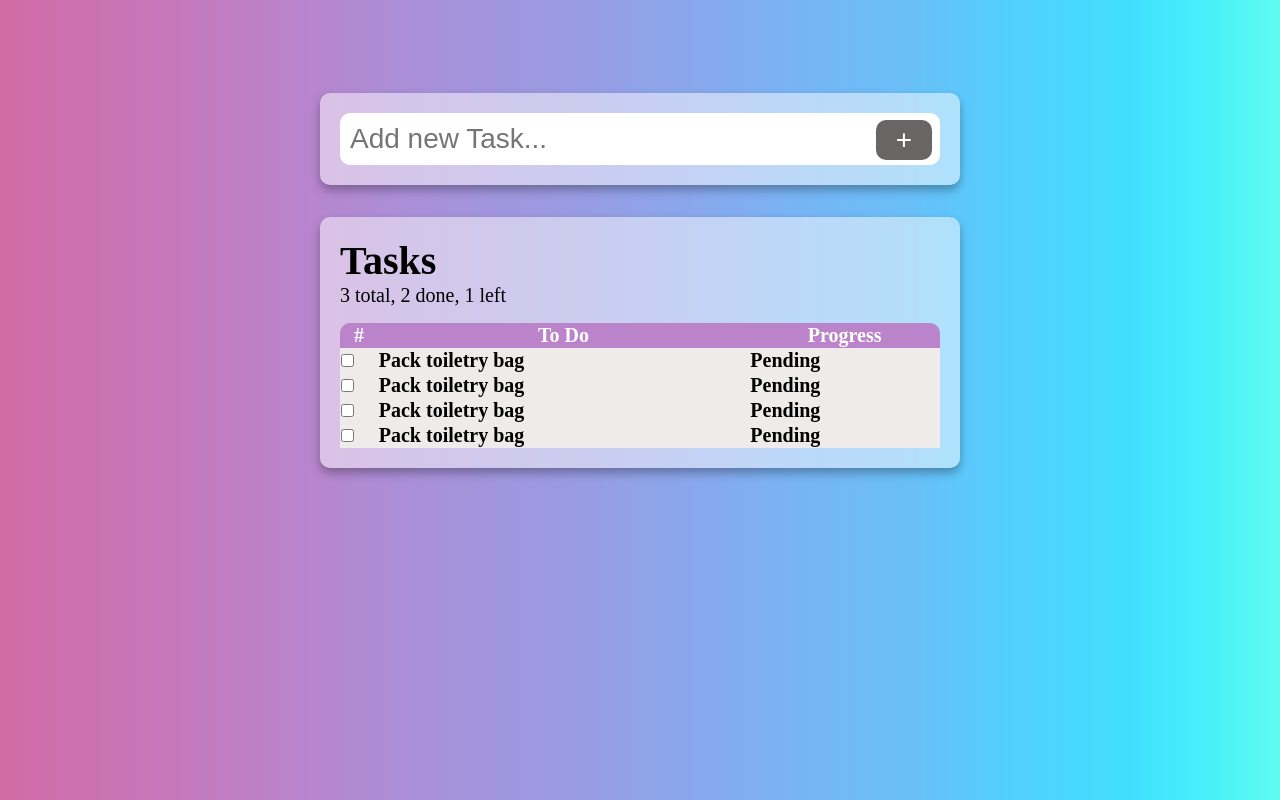
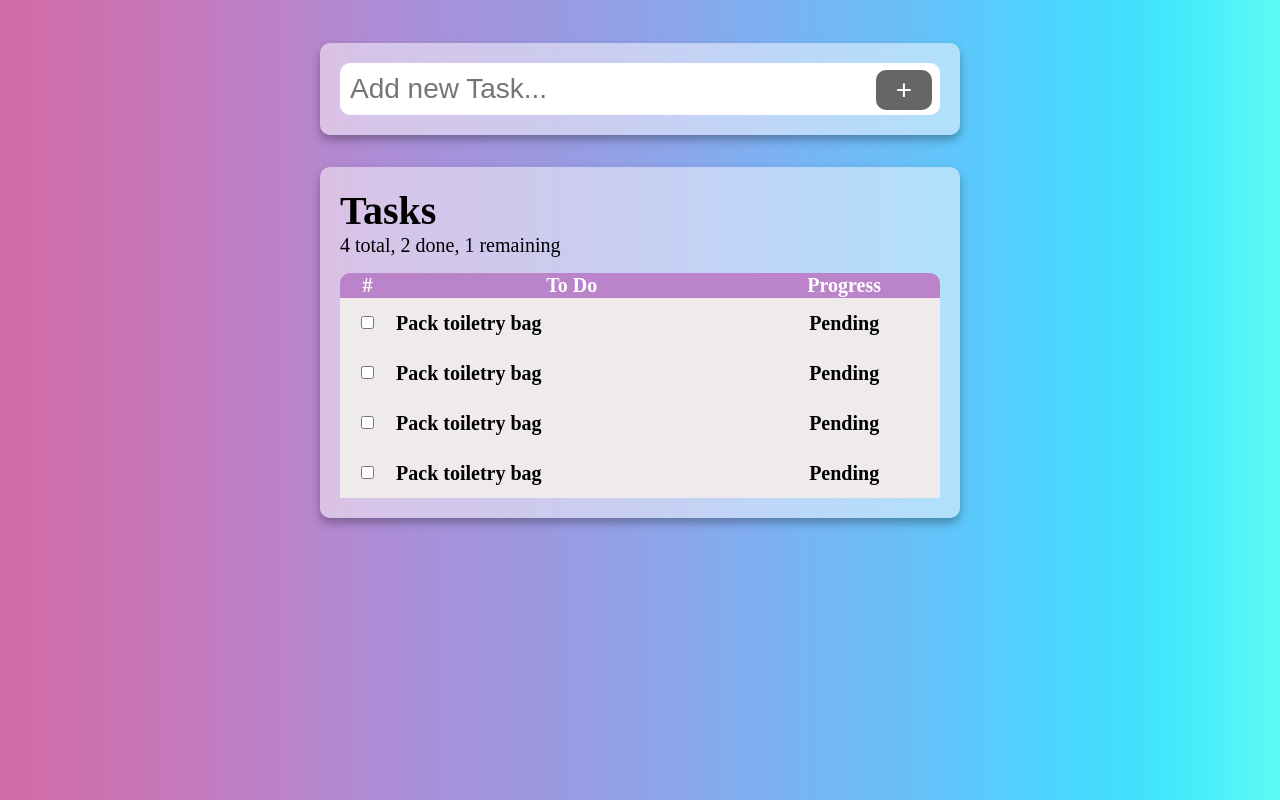
Before and after one commit to Pntawukamenya/Task-Holder, a plain HTML site: page index.html in a window 1280 px wide. Drawn offline with Linux system fonts and the light colour scheme.

Commit message:
Corrected aligning in css

```diff
--- a/css/main.css
+++ b/css/main.css
@@ -96,14 +96,16 @@ border-radius: 10px;
     font-size: 20px;
     font-style: normal;
     font-weight: bold;
-    line-height: normal
+    line-height: 10px;
     height: 50px;
 }
 
-.todo-table thead tr th:first-child {
-    border-radius: 10px 0px 0px 0px;
+.todo-table tbody tr td:first-child {
+    text-align: center;
+    padding: 5px;
 }
 
-.todo-table thead tr th:last-child {
-    border-radius: 0px 10px 0px 0px;
+.todo-table tbody tr td:last-child {
+    text-align: center;
+    padding: 5px;
 }
--- a/index.html
+++ b/index.html
@@ -16,7 +16,7 @@
         </div>
         <div class="todo-table">
             <h1>Tasks</h1>
-            <small>3 total, 2 done, 1 left</small>
+            <small>4 total, 2 done, 1 remaining</small>
             <table>
                 <thead>
                     <tr>
```
